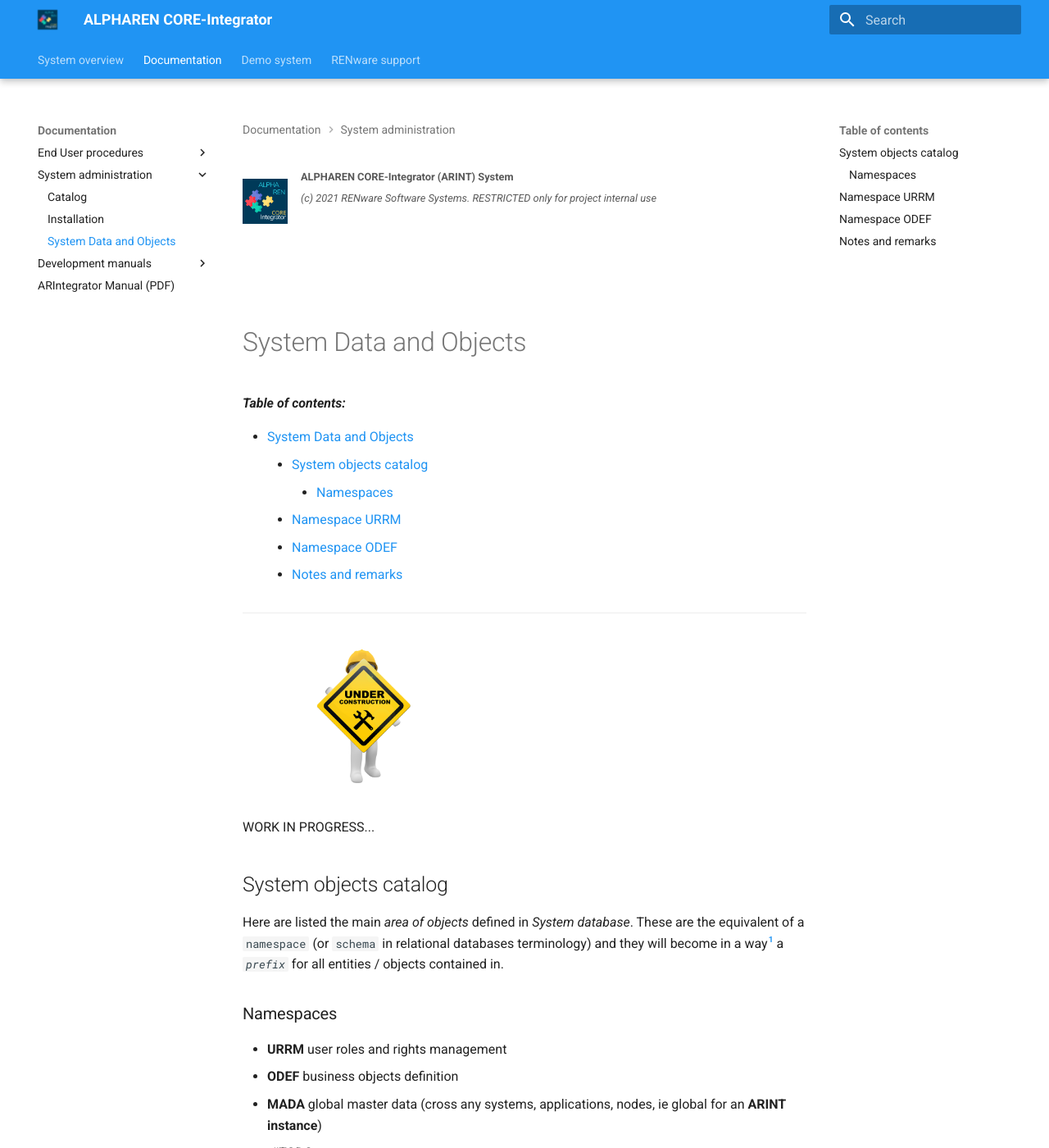
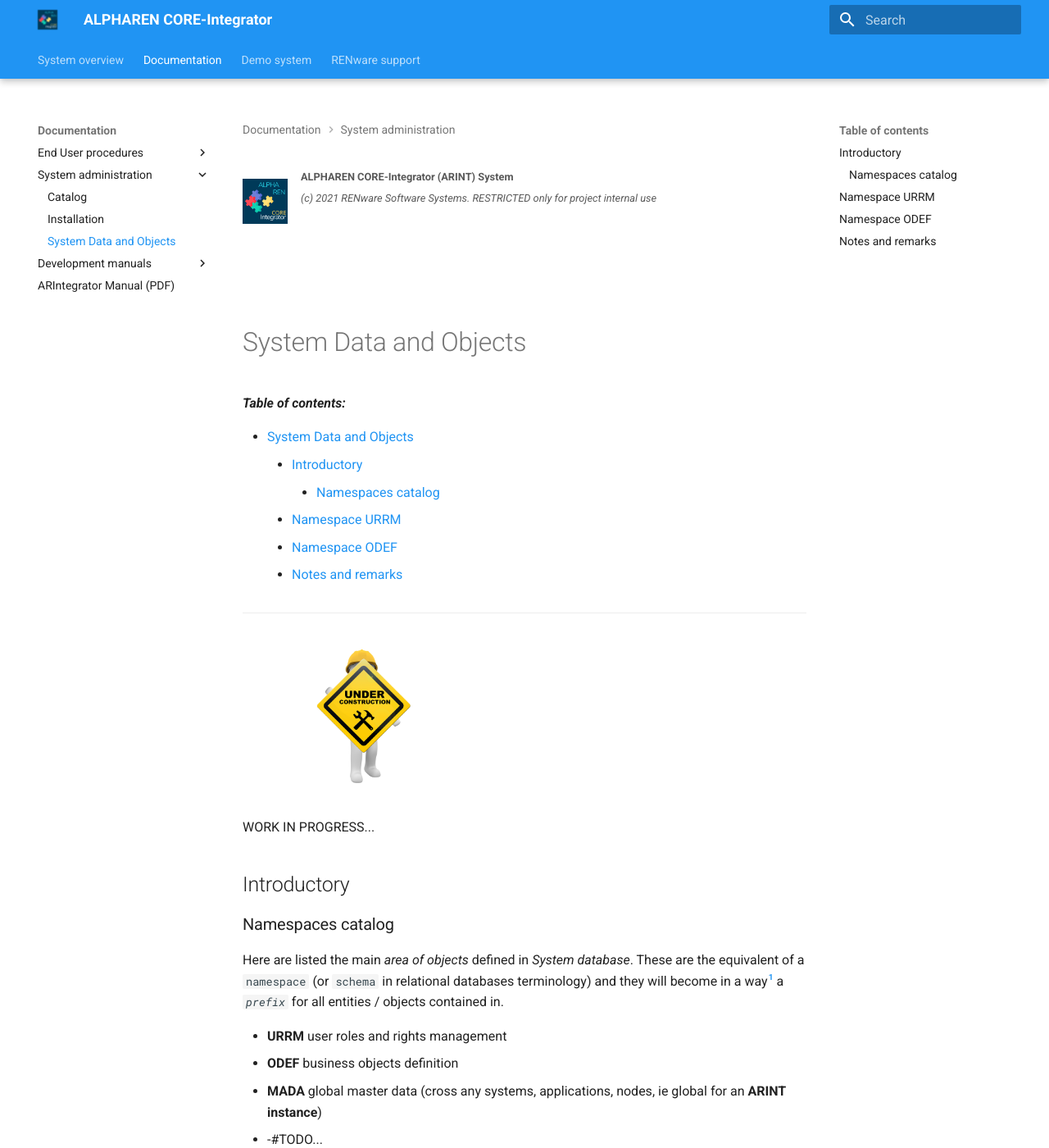
Before and after one commit to petre-renware/arint, an MkDocs documentation site: the page built from doc_src/810-DSGN/810.03-System_Data_and_Objects.md, in a window 1280 px wide and 1400 px high. Shown: the whole window at 82% size. Built offline with MkDocs 1.6.1 and Material for MkDocs 9.7.7, drawn with Linux system fonts in a browser that asks for light colours.

Commit message:
Update 810.03-System_Data_and_Objects.md

```diff
--- a/doc_src/810-DSGN/810.03-System_Data_and_Objects.md
+++ b/doc_src/810-DSGN/810.03-System_Data_and_Objects.md
@@ -16,11 +16,11 @@
 
 WORK IN PROGRESS...
 
-## System objects catalog
+## Introductory
+
+### Namespaces catalog
 
 Here are listed the main *area of objects* defined in *System database*. These are the equivalent of a `namespace` (or `schema` in relational databases terminology) and they will become in a way[^1] a *`prefix`* for all entities / objects contained in.
-
-### Namespaces
 
 * **URRM** user roles and rights management
 * **ODEF** business objects definition
```
